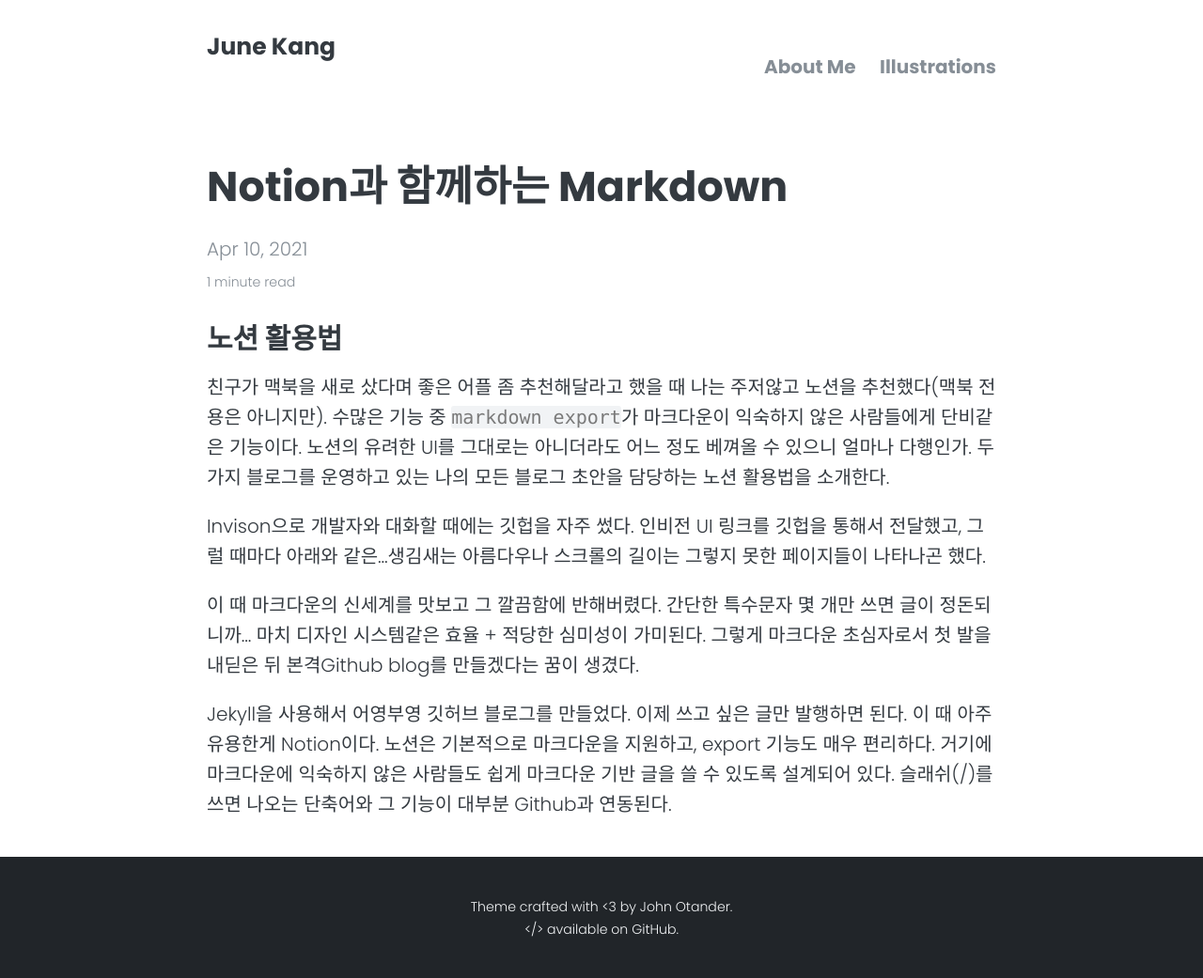
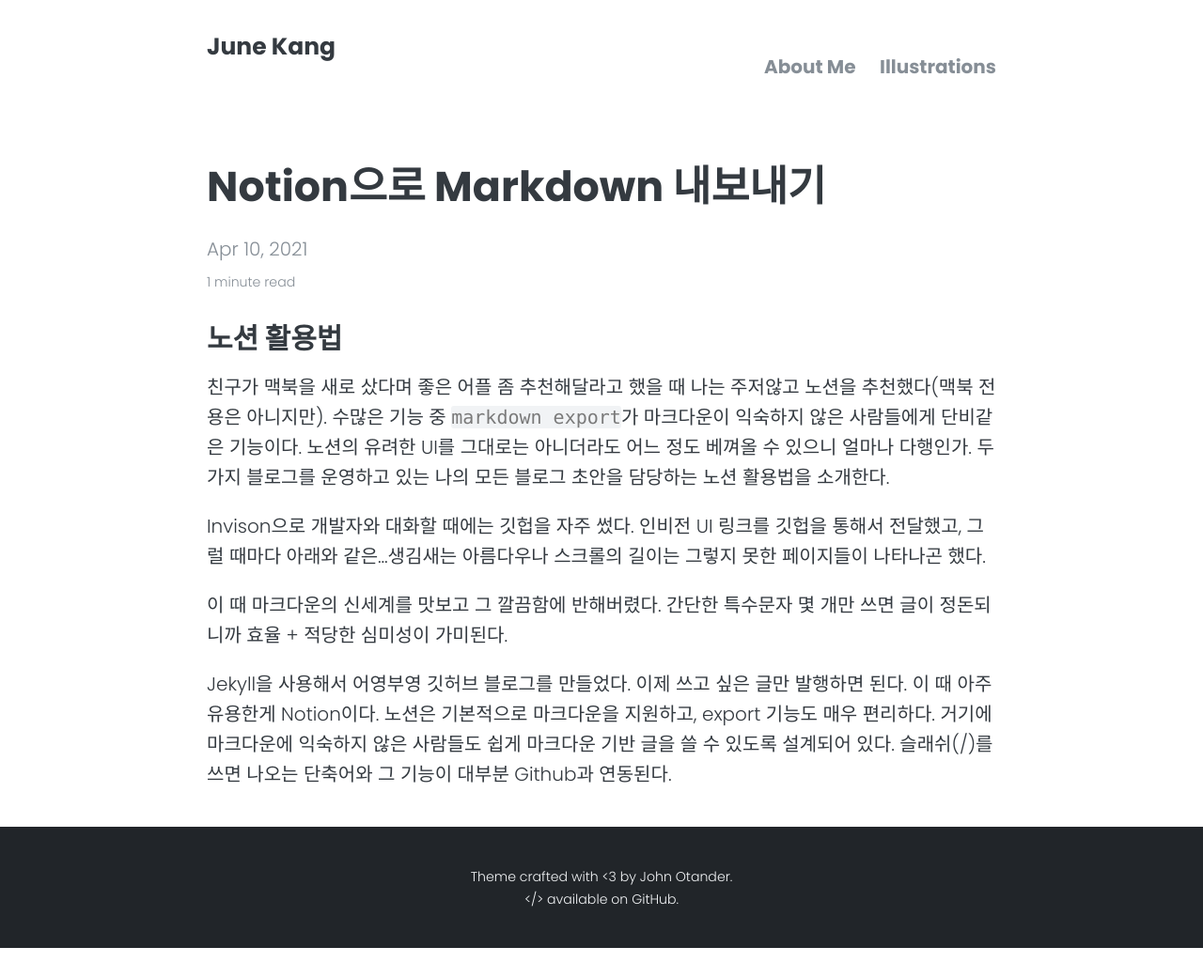
Before and after one commit to kangjune/kangjune.github.io, a Jekyll site: the page built from _posts/2021-04-10-Notion.md, in a window 1280 px wide. Shown: the whole page at 94% size. Built offline with Jekyll 4.4.1, drawn with Linux system fonts in a browser that asks for light colours; after the commit the page ends 1009 px from its top, so only the background shows below that.

Commit message:
Update 2021-04-10-Notion.md

```diff
--- a/_posts/2021-04-10-Notion.md
+++ b/_posts/2021-04-10-Notion.md
@@ -1,8 +1,8 @@
 ---
 layout: post
-title: Notion과 함께하는 Markdown
+title: Notion으로 Markdown 내보내기
 date: 2021-04-10 01:05:00
-summary: 노션을 사용하면 깃헙 페이지 포스트 작성이 매우 쉬워진다.
+summary: 노션을 활용하면 깃헙 페이지 포스트 작성이 매우 쉬워진다.
 categories: Notion Github
 ---
 
@@ -12,6 +12,6 @@ categories: Notion Github
 
 Invison으로 개발자와 대화할 때에는 깃헙을 자주 썼다. 인비전 UI 링크를 깃헙을 통해서 전달했고, 그럴 때마다 아래와 같은...생김새는 아름다우나 스크롤의 길이는 그렇지 못한 페이지들이 나타나곤 했다.
 
-이 때 마크다운의 신세계를 맛보고 그 깔끔함에 반해버렸다. 간단한 특수문자 몇 개만 쓰면 글이 정돈되니까... 마치 디자인 시스템같은 효율 + 적당한 심미성이 가미된다. 그렇게 마크다운 초심자로서 첫 발을 내딛은 뒤 본격Github blog를 만들겠다는 꿈이 생겼다.
+이 때 마크다운의 신세계를 맛보고 그 깔끔함에 반해버렸다. 간단한 특수문자 몇 개만 쓰면 글이 정돈되니까 효율 + 적당한 심미성이 가미된다.
 
 Jekyll을 사용해서 어영부영 깃허브 블로그를 만들었다. 이제 쓰고 싶은 글만 발행하면 된다. 이 때 아주 유용한게 Notion이다. 노션은 기본적으로 마크다운을 지원하고, export 기능도 매우 편리하다. 거기에 마크다운에 익숙하지 않은 사람들도 쉽게 마크다운 기반 글을 쓸 수 있도록 설계되어 있다. 슬래쉬(/)를 쓰면 나오는 단축어와 그 기능이 대부분 Github과 연동된다.
```
